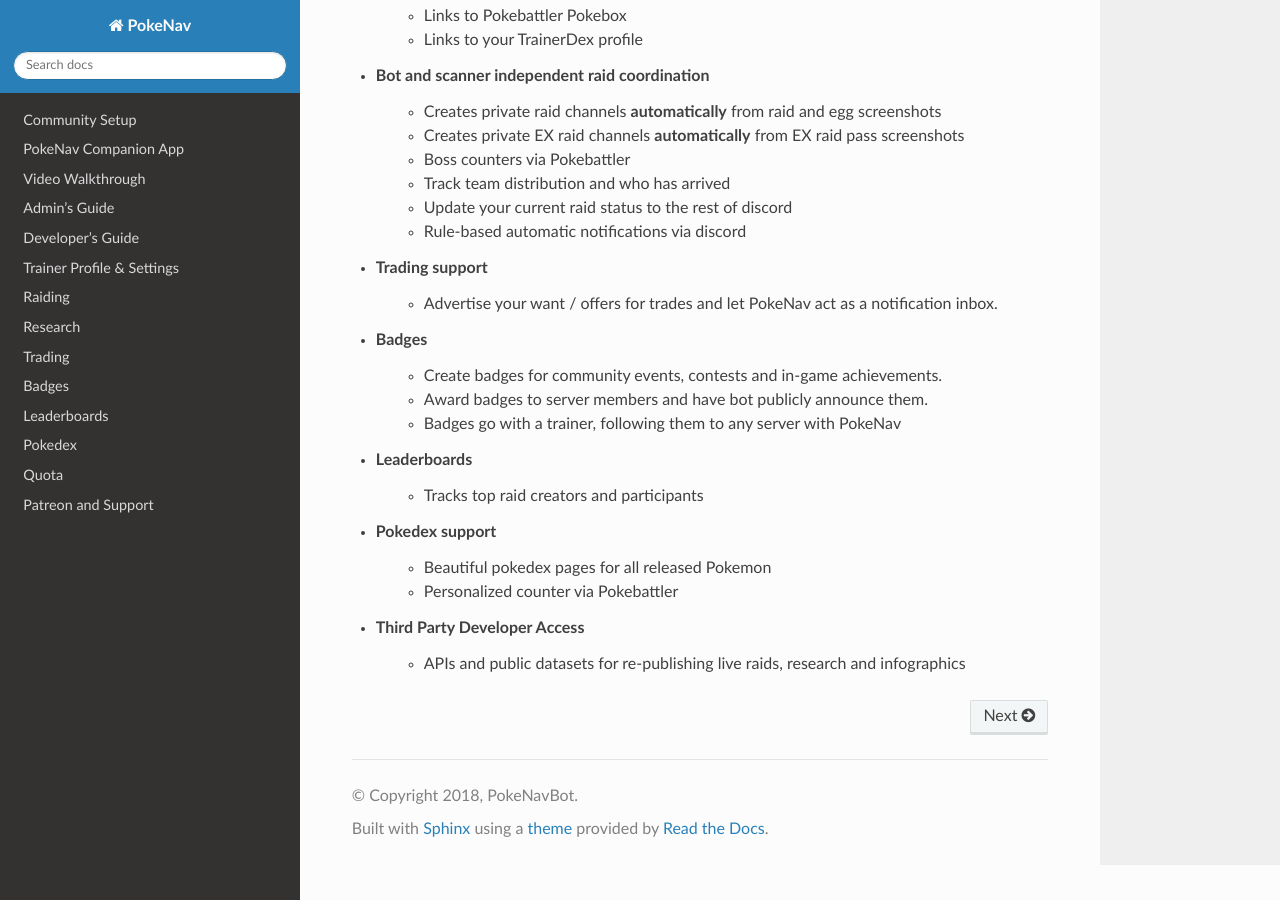
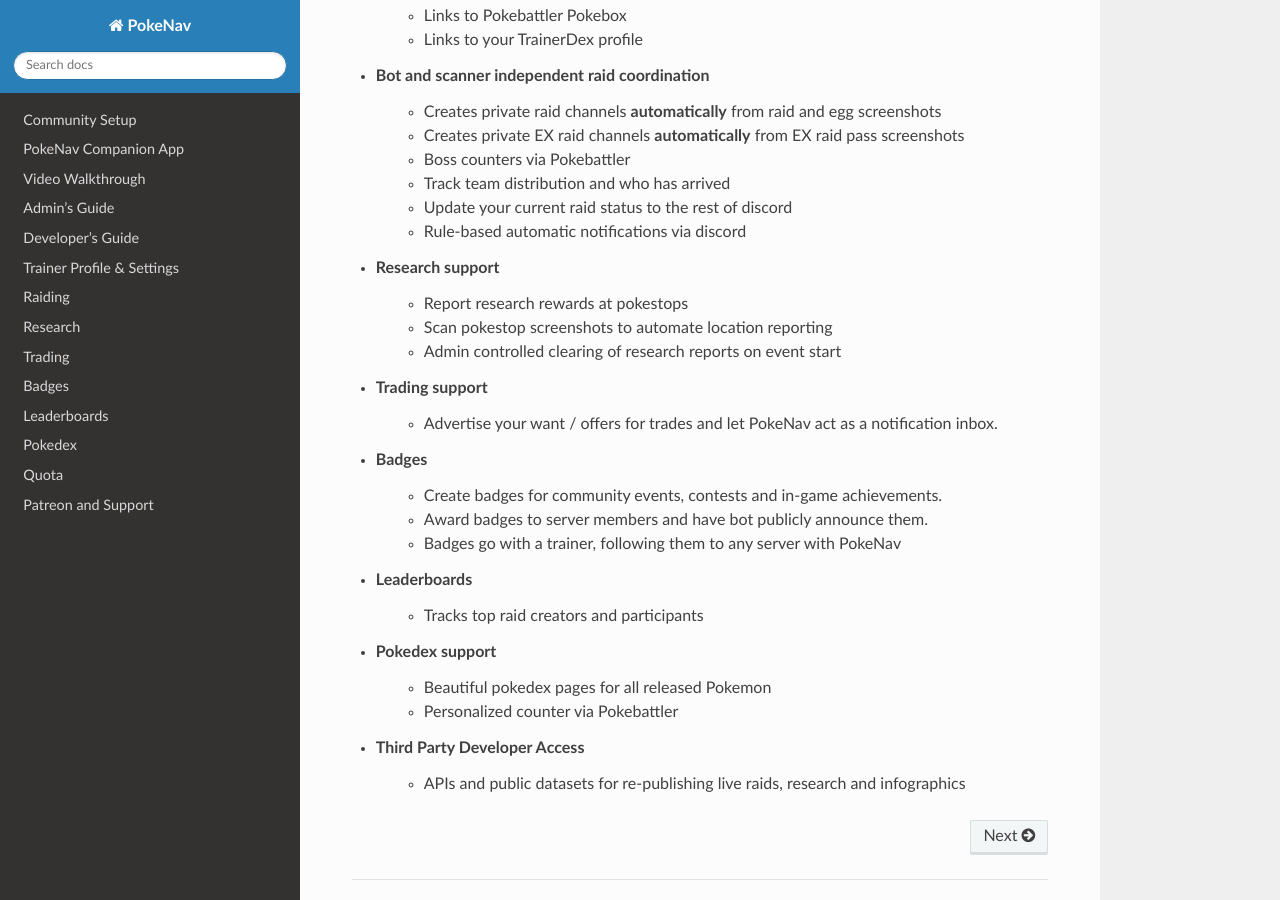
Before and after one commit to PokeNavBot/pokenav-documentation, a Sphinx documentation site: the page built from source/index.rst, in a window 1280 px wide and 900 px high, scrolled down 797 px. Built offline with Sphinx 7.4.7 and the Read the Docs theme 2.0.0, drawn with Linux system fonts in a browser that asks for light colours; formulas are drawn with MathJax 3.

Commit message:
research summary

```diff
--- a/source/index.rst
+++ b/source/index.rst
@@ -44,6 +44,11 @@
     * Update your current raid status to the rest of discord
     * Rule-based automatic notifications via discord
 
+* Research support
+    * Report research rewards at pokestops
+    * Scan pokestop screenshots to automate location reporting
+    * Admin controlled clearing of research reports on event start
+
 * Trading support
     * Advertise your want / offers for trades and let PokeNav act as a notification inbox.
 
```
